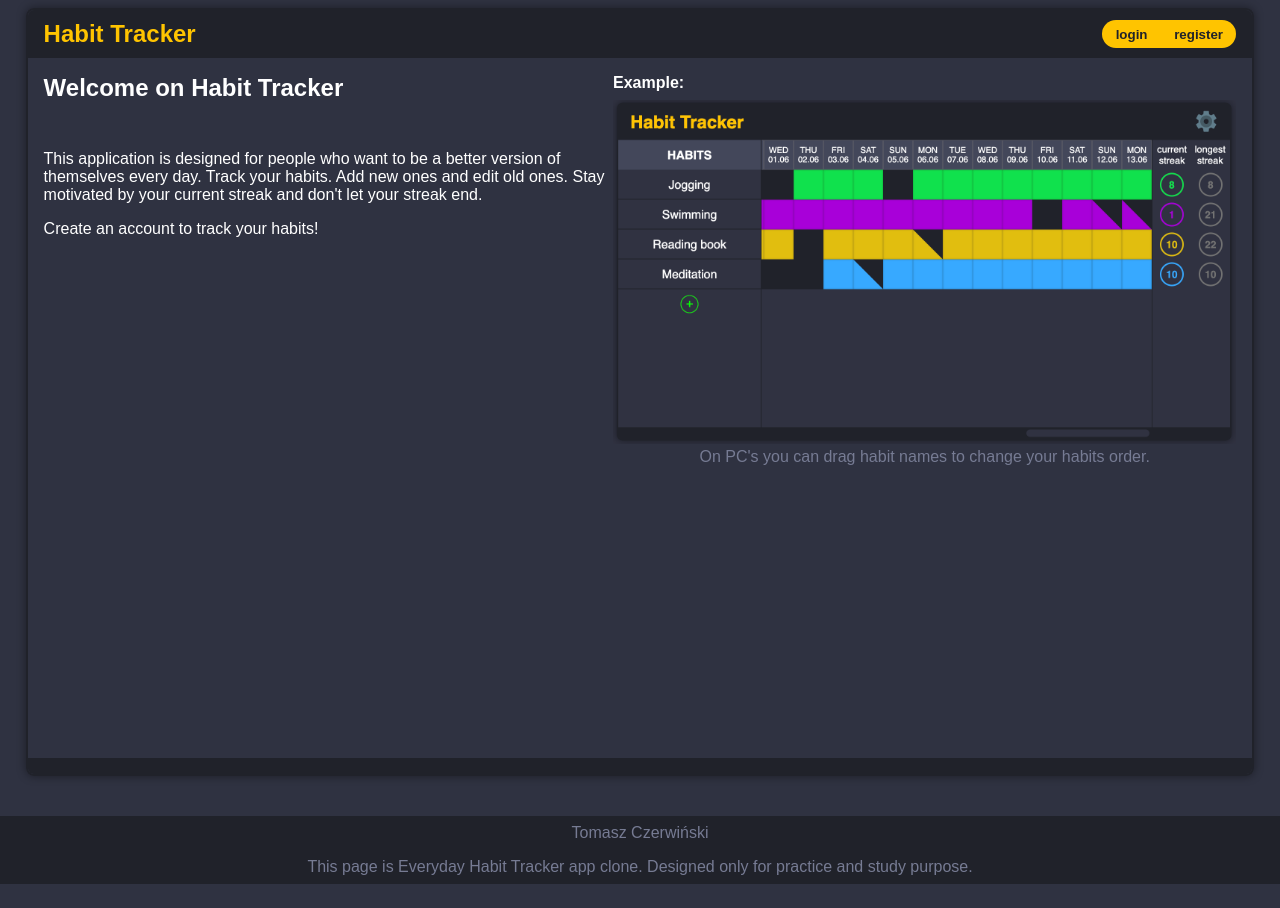
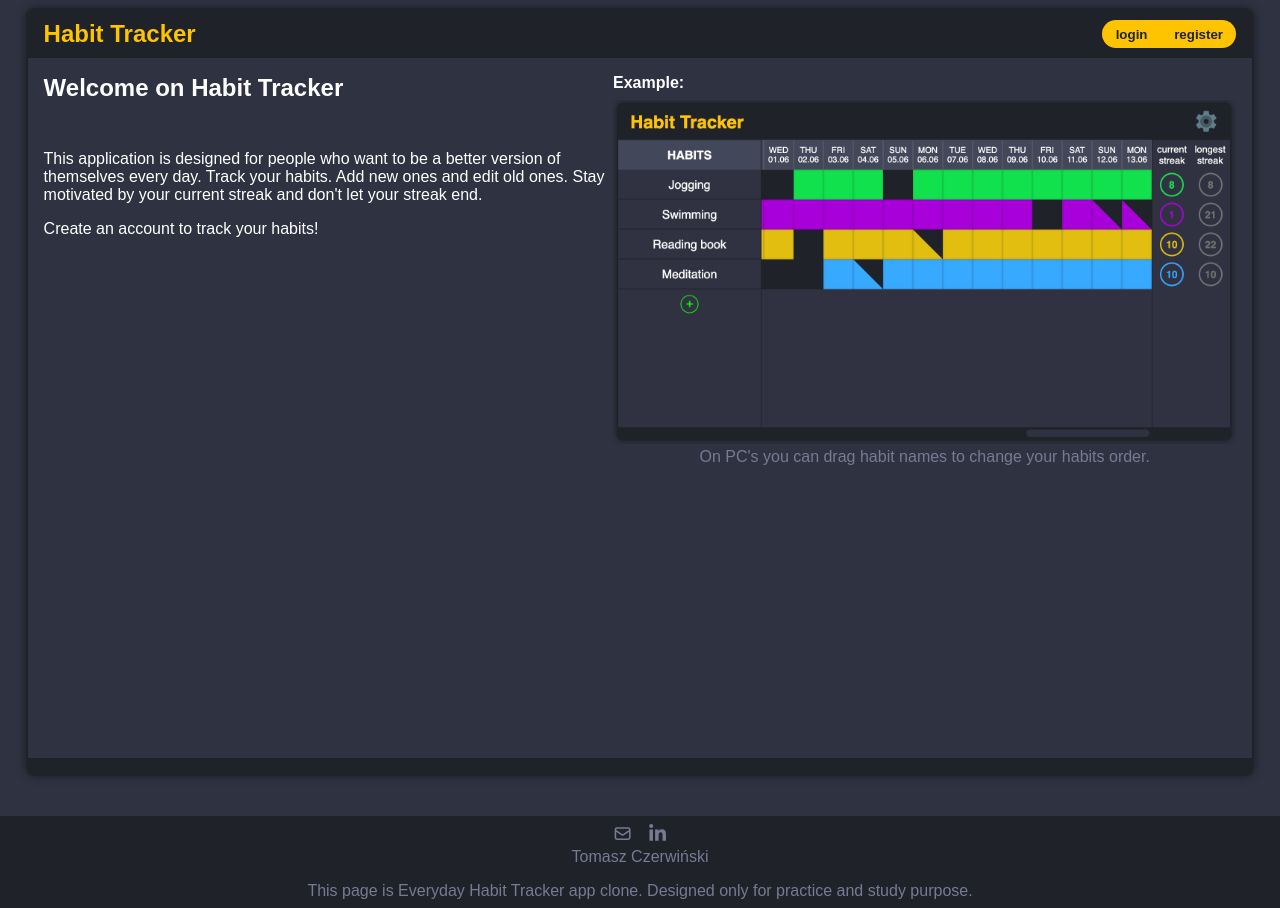
Before and after one commit to tomczer2t/habit-tracker-front, a React (Create React App) app: page / in a window 1280 px wide. Before the commit the page ends 884 px from the top, so only its background shows below. Built offline with nearby package versions, Linux system fonts and the light colour scheme.

Commit message:
Added links to linkedin and to email in page footer.

```diff
--- a/src/components/layout/PageFooter/PageFooter.css
+++ b/src/components/layout/PageFooter/PageFooter.css
@@ -7,5 +7,24 @@
     color: #767b93;
     display: flex;
     flex-direction: column;
+}
+
+.PageFooter__content {
+    margin-bottom: 1rem;
+}
+
+.PageFooter__icons {
+    display: flex;
+    justify-content: center;
     gap: 1rem;
+    font-size: 1.2rem;
+
 }
+
+.PageFooter__icons a {
+    transition: color 150ms ease-in-out;
+}
+
+.PageFooter__icons a:hover {
+    color: #ffc400;
+}
--- a/src/components/layout/PageFooter/PageFooter.tsx
+++ b/src/components/layout/PageFooter/PageFooter.tsx
@@ -1,10 +1,19 @@
+import { HiOutlineMail } from 'react-icons/hi';
+import { FaLinkedinIn } from 'react-icons/fa';
+
 import './PageFooter.css';
 
 export const PageFooter = () => {
 
   return (
     <footer className="PageFooter">
-      <p>Tomasz Czerwiński</p>
+      <div className="PageFooter__content">
+        <p className="PageFooter__icons">
+          <a href="mailto:czerwitom@gmail.com" target="_blank" rel="noreferrer"><HiOutlineMail /></a>
+          <a href="https://www.linkedin.com/in/tomasz-czerwi%C5%84ski-751b6b231/" target="_blank" rel="noreferrer"><FaLinkedinIn /></a>
+        </p>
+        <p>Tomasz Czerwiński</p>
+      </div>
       <p>This page is Everyday Habit Tracker app clone. Designed only for practice and study purpose.</p>
     </footer>
   );
```
